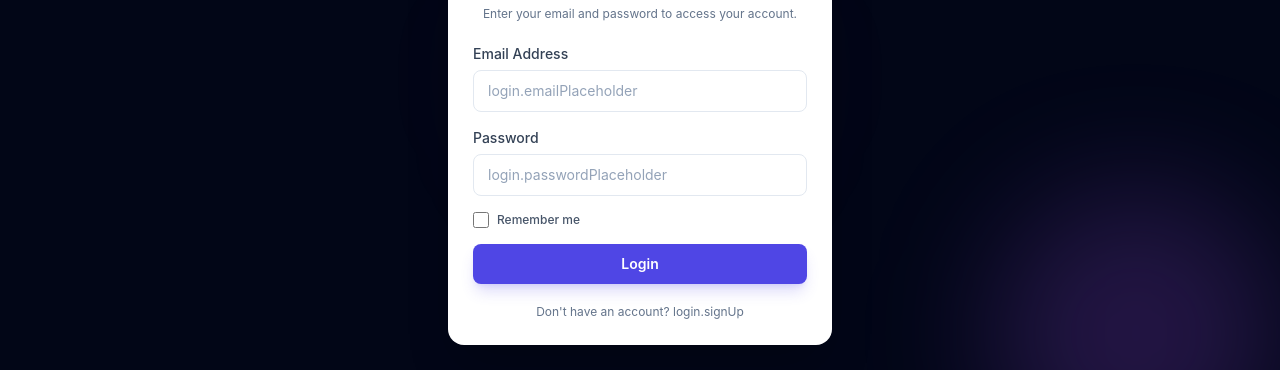
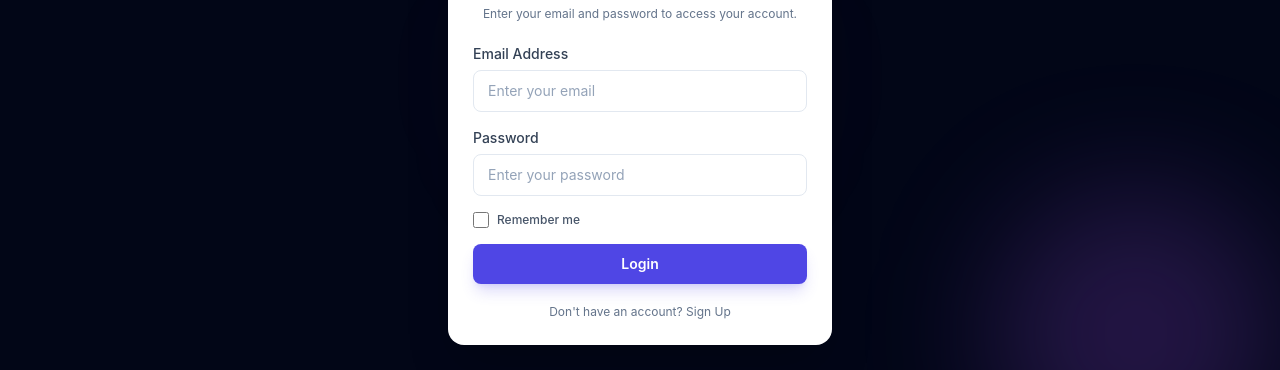
Before and after one commit to Rohama-Majeed7/my_posts_frontend, a React (Vite) app: page /login in a window 1280 px wide. Shown: the part 323-693 px from the top of the page. Built offline with nearby package versions, Linux system fonts and the light colour scheme.

Commit message:
urdu place holder set

```diff
--- a/src/components/Login.jsx
+++ b/src/components/Login.jsx
@@ -191,7 +191,7 @@ const Login = () => {
               to="/"
               className="font-semibold text-indigo-600 transition hover:text-indigo-700 hover:underline"
             ></NavLink>
-            {t("login.signUp")}
+            {t("login.signup")}
           </p>
         </form>
       </section>
--- a/src/i18n/locales/en/translation.json
+++ b/src/i18n/locales/en/translation.json
@@ -20,11 +20,13 @@
     "login": "Login",
     "enterLoginDetails": "Enter your email and password to access your account.",
     "emailAddress": "Email Address",
+    "emailPlaceholder": "Enter your email",
+    "passwordPlaceholder": "Enter your password",
     "password": "Password",
     "rememberMe": "Remember me",
     "invalidEmail": "Please enter a valid email address",
     "dontHaveAccount": "Don't have an account? ",
-"signup": "Sign Up",
+    "signup": "Sign Up",
     "loggingIn": "Logging in...",
     "emailRequired": "Email is required",
     "passwordRequired": "Password is required"
--- a/src/i18n/locales/ur/translation.json
+++ b/src/i18n/locales/ur/translation.json
@@ -20,6 +20,8 @@
     "login": "لاگ ان",
     "enterLoginDetails": "اپنے اکاؤنٹ تک رسائی کے لیے اپنا ای میل اور پاس ورڈ درج کریں۔",
     "emailAddress": "ای میل ایڈریس",
+    "emailPlaceholder": "اپنا ای میل درج کریں",
+    "passwordPlaceholder": "اپنا پاس ورڈ درج کریں",
     "invalidEmail": "براہ کرم ایک درست ای میل ایڈریس درج کریں",
     "password": "پاس ورڈ",
     "rememberMe": "مجھے یاد رکھیں",
```
